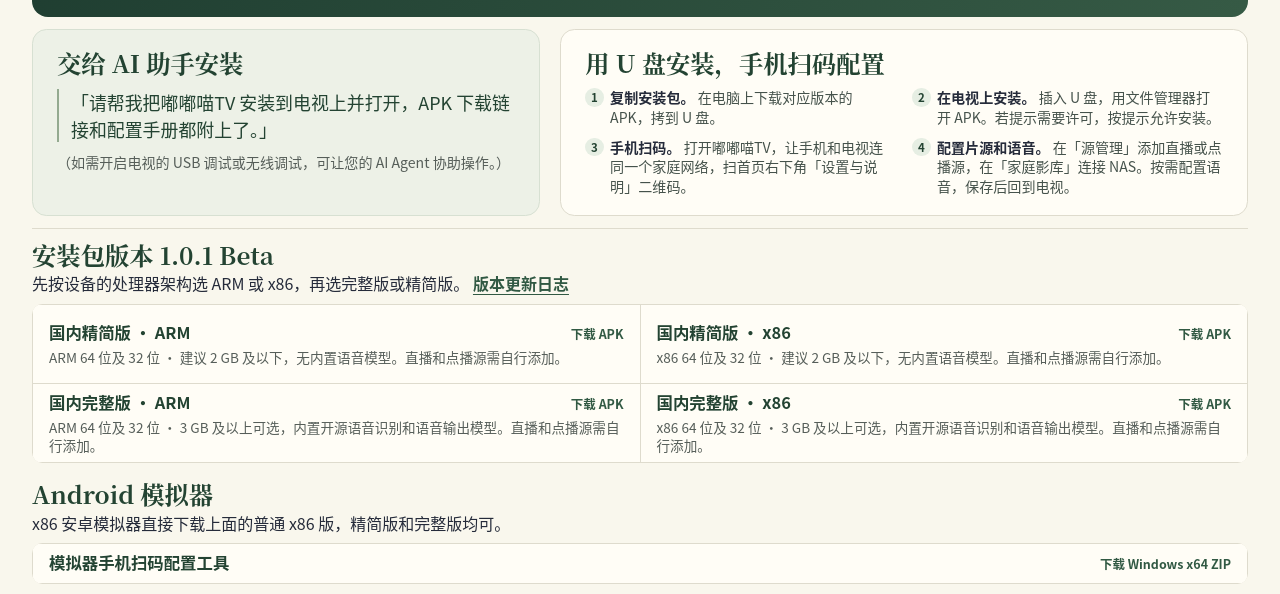
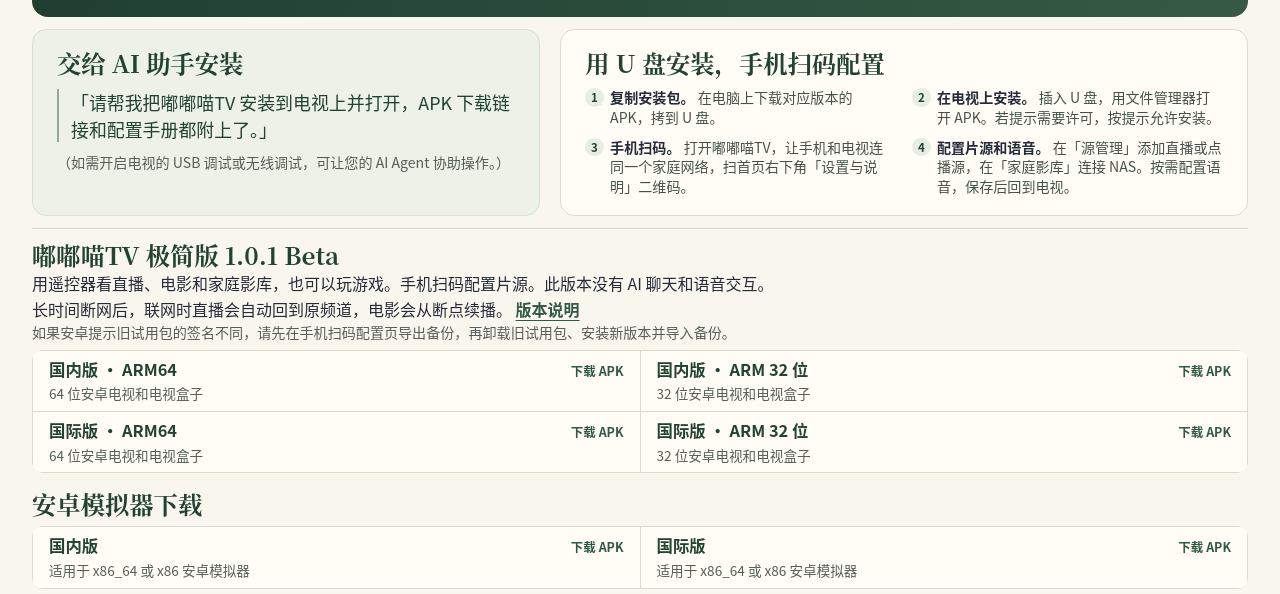
Before and after one commit to newtv-ai/newtv-downloads, a plain HTML site: page setup.html in a window 1280 px wide. Shown: the part 191-785 px from the top of the page. Drawn offline with Linux system fonts and the light colour scheme.

Commit message:
Add NewTV Minimal 1.0.1 Beta downloads

```diff
--- a/setup.html
+++ b/setup.html
@@ -53,8 +53,57 @@
           </ol>
         </article>
       </section>
-      <section class="setup-editions" id="editions" aria-labelledby="editions-title">
-        <h2 id="editions-title">安装包版本 1.0.1 Beta</h2>
+      <section class="setup-editions" id="editions" aria-labelledby="minimal-title">
+        <h2 id="minimal-title">嘟嘟喵TV 极简版 1.0.1 Beta</h2>
+        <p>用遥控器看直播、电影和家庭影库，也可以玩游戏。手机扫码配置片源。此版本没有 AI 聊天和语音交互。</p>
+        <p>长时间断网后，联网时直播会自动回到原频道，电影会从断点续播。 <a class="text-link" href="https://github.com/newtv-ai/newtv-downloads/releases/tag/minimal-v1.0.1-beta">版本说明</a></p>
+        <p class="setup-prompt">如果安卓提示旧试用包的签名不同，请先在手机扫码配置页导出备份，再卸载旧试用包、安装新版本并导入备份。</p>
+        <ul class="edition-grid" role="list">
+          <li>
+            <a href="https://github.com/newtv-ai/newtv-downloads/releases/download/minimal-v1.0.1-beta/DodoMeowTV-Minimal-1.0.1beta-cn-arm64-v8a.apk">
+              <h3>国内版 · ARM64</h3><span class="edition-download">下载 APK</span>
+              <p>64 位安卓电视和电视盒子</p>
+            </a>
+          </li>
+          <li>
+            <a href="https://github.com/newtv-ai/newtv-downloads/releases/download/minimal-v1.0.1-beta/DodoMeowTV-Minimal-1.0.1beta-cn-armeabi-v7a.apk">
+              <h3>国内版 · ARM 32 位</h3><span class="edition-download">下载 APK</span>
+              <p>32 位安卓电视和电视盒子</p>
+            </a>
+          </li>
+          <li>
+            <a href="https://github.com/newtv-ai/newtv-downloads/releases/download/minimal-v1.0.1-beta/DodoMeowTV-Minimal-1.0.1beta-intl-arm64-v8a.apk">
+              <h3>国际版 · ARM64</h3><span class="edition-download">下载 APK</span>
+              <p>64 位安卓电视和电视盒子</p>
+            </a>
+          </li>
+          <li>
+            <a href="https://github.com/newtv-ai/newtv-downloads/releases/download/minimal-v1.0.1-beta/DodoMeowTV-Minimal-1.0.1beta-intl-armeabi-v7a.apk">
+              <h3>国际版 · ARM 32 位</h3><span class="edition-download">下载 APK</span>
+              <p>32 位安卓电视和电视盒子</p>
+            </a>
+          </li>
+        </ul>
+        <section class="emulator-downloads" aria-labelledby="minimal-emulator-title">
+          <h2 id="minimal-emulator-title">安卓模拟器下载</h2>
+          <ul class="edition-grid" role="list">
+            <li>
+              <a href="https://github.com/newtv-ai/newtv-downloads/releases/download/minimal-v1.0.1-beta/DodoMeowTV-Minimal-1.0.1beta-cn-emulator.apk">
+                <h3>国内版</h3><span class="edition-download">下载 APK</span>
+                <p>适用于 x86_64 或 x86 安卓模拟器</p>
+              </a>
+            </li>
+            <li>
+              <a href="https://github.com/newtv-ai/newtv-downloads/releases/download/minimal-v1.0.1-beta/DodoMeowTV-Minimal-1.0.1beta-intl-emulator.apk">
+                <h3>国际版</h3><span class="edition-download">下载 APK</span>
+                <p>适用于 x86_64 或 x86 安卓模拟器</p>
+              </a>
+            </li>
+          </ul>
+        </section>
+      </section>
+      <section class="setup-editions" id="ai-editions" aria-labelledby="editions-title">
+        <h2 id="editions-title">嘟嘟喵 AI TV 1.0.1 Beta</h2>
         <p>先按设备的处理器架构选 ARM 或 x86，再选完整版或精简版。 <a class="text-link" href="https://github.com/newtv-ai/newtv-downloads/releases/tag/v1.0.1-beta">版本更新日志</a></p>
         <ul class="edition-grid" role="list">
           <li>
```
